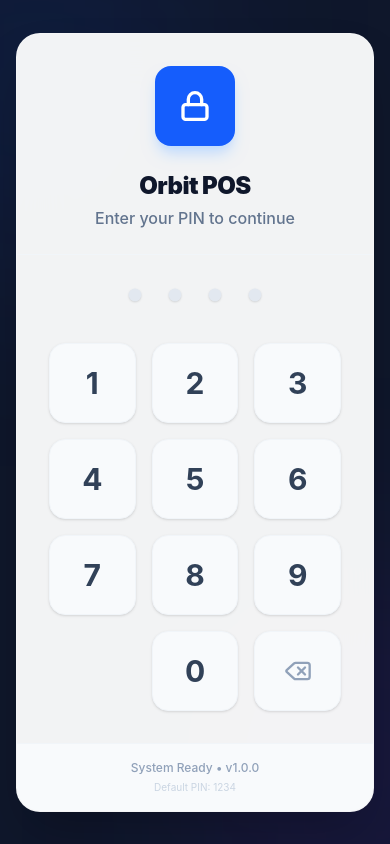
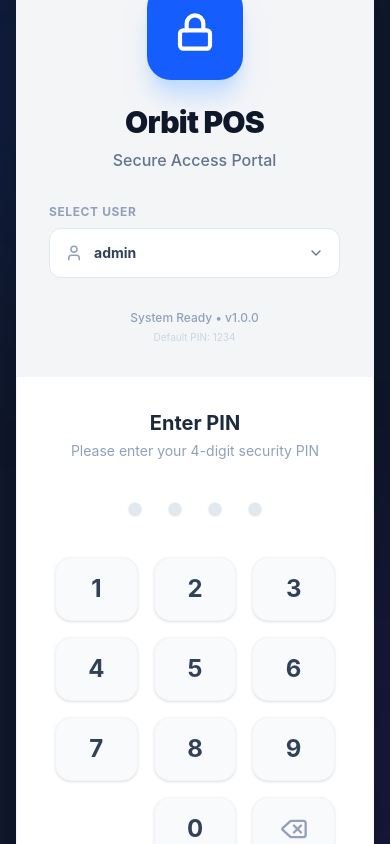
Before and after one commit to imraheel/orbit-pos, a React (Vite) app: page /#/login in a window 390 px wide. Built offline with nearby package versions, Linux system fonts and the light colour scheme.

Commit message:
add user select option on login page

```diff
--- a/src/pages/Login.tsx
+++ b/src/pages/Login.tsx
@@ -1,8 +1,8 @@
-import React, { useState } from 'react';
+import React, { useState, useEffect } from 'react';
 import { useNavigate } from 'react-router-dom';
-import { db } from '../db';
+import { db, IUser } from '../db';
 import { useAuth } from '../store/useAuth';
-import { Lock, Delete } from 'lucide-react';
+import { Lock, Delete, ChevronDown, User } from 'lucide-react';
 import { cn } from '../lib/utils';
 import { motion, AnimatePresence } from 'framer-motion';
 
@@ -10,10 +10,25 @@ export const Login: React.FC = () => {
   const [pin, setPin] = useState('');
   const [error, setError] = useState('');
   const [loading, setLoading] = useState(false);
+  const [users, setUsers] = useState<IUser[]>([]);
+  const [selectedUserId, setSelectedUserId] = useState<number | string>('');
+
   const login = useAuth((state) => state.login);
   const navigate = useNavigate();
 
+  useEffect(() => {
+    const fetchUsers = async () => {
+      const allUsers = await db.users.toArray();
+      setUsers(allUsers);
+      if (allUsers.length > 0) {
+        setSelectedUserId(allUsers[0].id!);
+      }
+    };
+    fetchUsers();
+  }, []);
+
   const handleNumClick = (num: string) => {
+    if (loading) return;
     if (pin.length < 4) {
       setPin((prev) => prev + num);
       setError('');
@@ -21,25 +36,46 @@ export const Login: React.FC = () => {
   };
 
   const handleBackspace = () => {
+    if (loading) return;
     setPin((prev) => prev.slice(0, -1));
     setError('');
   };
 
+  useEffect(() => {
+    const handleKeyDown = (e: KeyboardEvent) => {
+      if (loading) return;
+
+      if (e.key >= '0' && e.key <= '9') {
+        handleNumClick(e.key);
+      } else if (e.key === 'Backspace') {
+        handleBackspace();
+      }
+    };
+
+    window.addEventListener('keydown', handleKeyDown);
+    return () => window.removeEventListener('keydown', handleKeyDown);
+  }, [loading, pin.length]);
+
   const handleLogin = async () => {
     if (pin.length !== 4) return;
+    if (!selectedUserId) {
+      setError('Please select a user');
+      return;
+    }
+
     setLoading(true);
 
     try {
-      const user = await db.users.where('pinCode').equals(pin).first();
+      const user = users.find(u => u.id === Number(selectedUserId));
 
       // Simulate network delay for better UX feel
       await new Promise(resolve => setTimeout(resolve, 500));
 
-      if (user && user.isActive) {
+      if (user && user.pinCode === pin && user.isActive) {
         login(user);
         navigate('/');
       } else {
-        setError('Invalid PIN or inactive account');
+        setError('Invalid PIN');
         setPin('');
       }
     } catch (err) {
@@ -63,21 +99,62 @@ export const Login: React.FC = () => {
           <div className="absolute bottom-[-10%] right-[-10%] w-[40%] h-[40%] bg-violet-600/20 blur-[120px] rounded-full" />
       </div>
 
-      <div className="w-full max-w-md z-10 p-4">
+      <div className="w-full max-w-4xl z-10 p-4">
         <motion.div
             initial={{ opacity: 0, scale: 0.95 }}
             animate={{ opacity: 1, scale: 1 }}
-            className="rounded-3xl bg-white/95 backdrop-blur-xl shadow-2xl overflow-hidden border border-white/20"
+            className="rounded-3xl bg-white/95 backdrop-blur-xl shadow-2xl overflow-hidden border border-white/20 grid md:grid-cols-2"
         >
-            <div className="p-8 pb-6 flex flex-col items-center border-b border-slate-100">
-                <div className="mb-6 flex h-20 w-20 items-center justify-center rounded-2xl bg-blue-600 text-white shadow-lg shadow-blue-200">
-                    <Lock size={32} strokeWidth={2.5} />
+            {/* Left Panel: Logo & User Selection */}
+            <div className="p-8 md:p-12 flex flex-col justify-center items-center bg-slate-50/50 border-r border-slate-100">
+                <div className="mb-6 flex h-24 w-24 items-center justify-center rounded-3xl bg-blue-600 text-white shadow-xl shadow-blue-200">
+                    <Lock size={40} strokeWidth={2.5} />
                 </div>
-                <h1 className="text-2xl font-black text-slate-900 tracking-tight">Orbit POS</h1>
-                <p className="text-slate-500 font-medium mt-1">Enter your PIN to continue</p>
+                <h1 className="text-3xl font-black text-slate-900 tracking-tight text-center">Orbit POS</h1>
+                <p className="text-slate-500 font-medium mt-2 text-center mb-8">Secure Access Portal</p>
+
+                {/* User Selection */}
+                <div className="w-full max-w-xs mb-8">
+                  <label className="block text-xs font-bold text-slate-400 uppercase tracking-wider mb-2">Select User</label>
+                  <div className="relative">
+                    <div className="absolute left-4 top-1/2 -translate-y-1/2 text-slate-400">
+                      <User size={18} />
+                    </div>
+                    <select
+                      value={selectedUserId}
+                      onChange={(e) => {
+                        setSelectedUserId(Number(e.target.value));
+                        setPin('');
+                        setError('');
+                      }}
+                      className="w-full appearance-none rounded-xl border border-slate-200 bg-white py-3.5 pl-11 pr-10 text-sm font-bold text-slate-700 outline-none focus:border-blue-500 focus:ring-4 focus:ring-blue-500/10 transition-all cursor-pointer hover:border-blue-300"
+                    >
+                      {users.map((user) => (
+                        <option key={user.id} value={user.id}>
+                          {user.username}
+                        </option>
+                      ))}
+                      {users.length === 0 && <option disabled>No users found</option>}
+                    </select>
+                    <div className="pointer-events-none absolute right-4 top-1/2 -translate-y-1/2 text-slate-500">
+                      <ChevronDown size={16} />
+                    </div>
+                  </div>
+                </div>
+
+                <div className="mt-auto text-center">
+                    <p className="text-xs font-medium text-slate-400">System Ready • v1.0.0</p>
+                    <p className="text-[10px] text-slate-300 mt-1">Default PIN: 1234</p>
+                </div>
             </div>
 
-            <div className="p-8 pt-6">
+            {/* Right Panel: PIN Entry */}
+            <div className="p-8 md:p-12 flex flex-col justify-center bg-white">
+                <div className="text-center mb-8">
+                    <h2 className="text-xl font-bold text-slate-800">Enter PIN</h2>
+                    <p className="text-sm text-slate-400 mt-1">Please enter your 4-digit security PIN</p>
+                </div>
+
                 {/* PIN Dots */}
                 <div className="mb-8 flex justify-center gap-6 h-8 items-center">
                     {[0, 1, 2, 3].map((i) => (
@@ -111,13 +188,13 @@ export const Login: React.FC = () => {
                 </AnimatePresence>
 
                 {/* Keypad */}
-                <div className="grid grid-cols-3 gap-4">
+                <div className="grid grid-cols-3 gap-4 max-w-[280px] mx-auto w-full">
                 {[1, 2, 3, 4, 5, 6, 7, 8, 9].map((num) => (
                     <button
                     key={num}
                     onClick={() => handleNumClick(num.toString())}
                     disabled={loading}
-                    className="flex h-20 items-center justify-center rounded-2xl bg-slate-50 text-3xl font-bold text-slate-700 shadow-sm border border-slate-100 hover:bg-white hover:border-blue-200 hover:text-blue-600 hover:shadow-md active:scale-95 transition-all disabled:opacity-50"
+                    className="flex h-16 sm:h-20 items-center justify-center rounded-2xl bg-slate-50 text-2xl sm:text-3xl font-bold text-slate-700 shadow-sm border border-slate-100 hover:bg-white hover:border-blue-200 hover:text-blue-600 hover:shadow-md active:scale-95 transition-all disabled:opacity-50"
                     >
                     {num}
                     </button>
@@ -128,23 +205,18 @@ export const Login: React.FC = () => {
                 <button
                     onClick={() => handleNumClick('0')}
                     disabled={loading}
-                    className="flex h-20 items-center justify-center rounded-2xl bg-slate-50 text-3xl font-bold text-slate-700 shadow-sm border border-slate-100 hover:bg-white hover:border-blue-200 hover:text-blue-600 hover:shadow-md active:scale-95 transition-all disabled:opacity-50"
+                    className="flex h-16 sm:h-20 items-center justify-center rounded-2xl bg-slate-50 text-2xl sm:text-3xl font-bold text-slate-700 shadow-sm border border-slate-100 hover:bg-white hover:border-blue-200 hover:text-blue-600 hover:shadow-md active:scale-95 transition-all disabled:opacity-50"
                 >
                     0
                 </button>
                 <button
                     onClick={handleBackspace}
                     disabled={loading}
-                    className="flex h-20 items-center justify-center rounded-2xl bg-slate-50 text-slate-400 shadow-sm border border-slate-100 hover:bg-red-50 hover:border-red-200 hover:text-red-600 hover:shadow-md active:scale-95 transition-all disabled:opacity-50"
+                    className="flex h-16 sm:h-20 items-center justify-center rounded-2xl bg-slate-50 text-slate-400 shadow-sm border border-slate-100 hover:bg-red-50 hover:border-red-200 hover:text-red-600 hover:shadow-md active:scale-95 transition-all disabled:opacity-50"
                 >
                     <Delete size={28} />
                 </button>
                 </div>
-            </div>
-
-            <div className="bg-slate-50 p-4 text-center border-t border-slate-100">
-                <p className="text-xs font-medium text-slate-400">System Ready • v1.0.0</p>
-                <p className="text-[10px] text-slate-300 mt-1">Default PIN: 1234</p>
             </div>
         </motion.div>
       </div>
```
